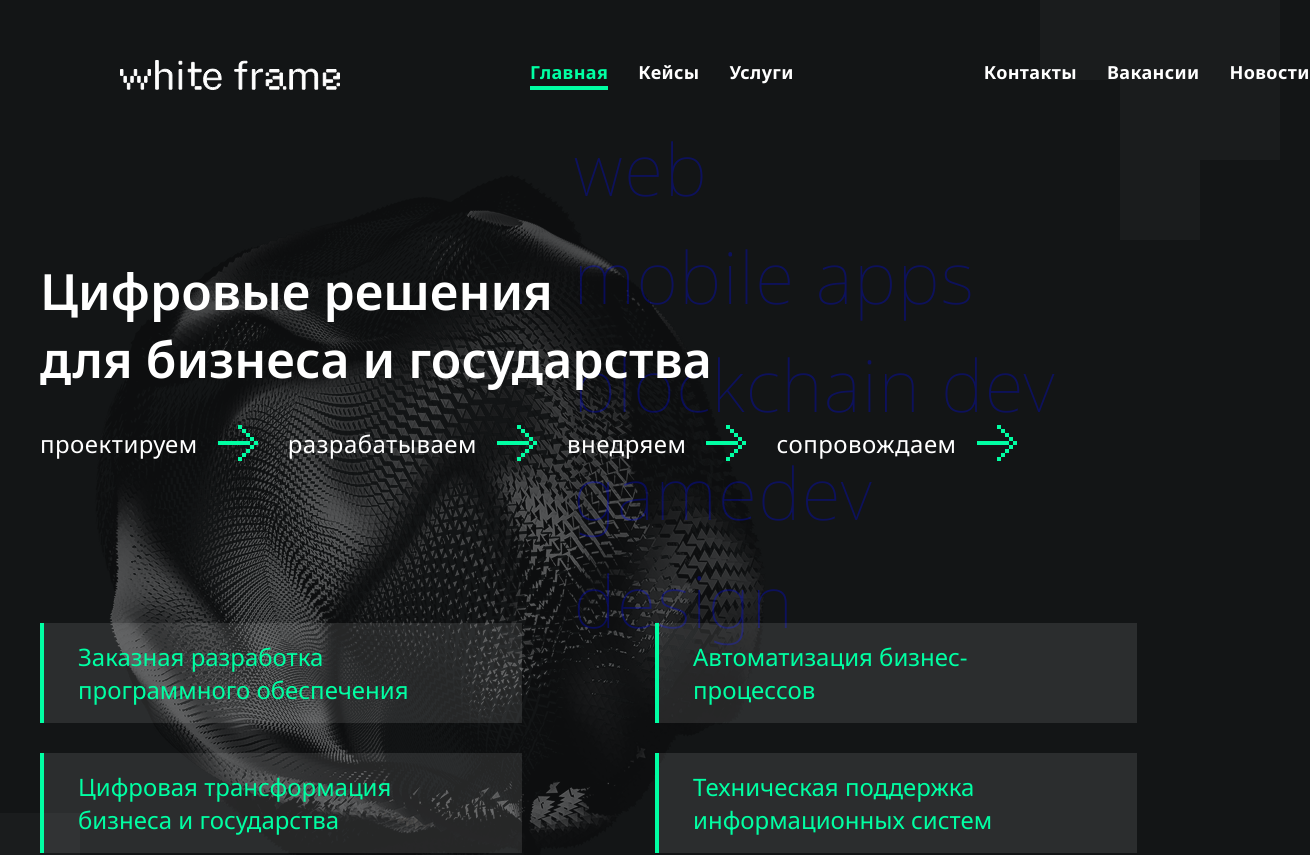
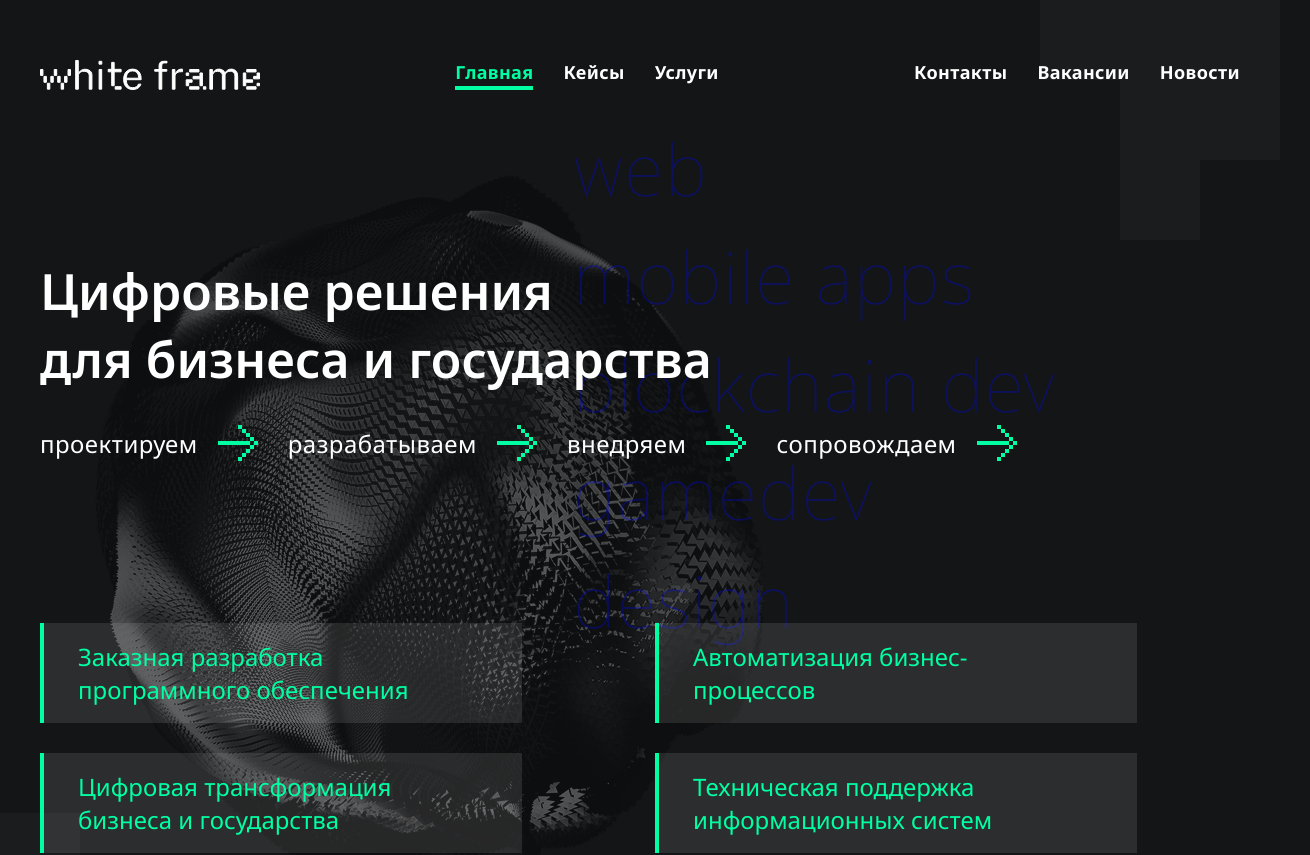
Before and after one commit to udazzZZ/white_frame, a React (Vite) app: page / in a window 1280 px wide. Shown: the top 855 px of the page, 1310 px wide, since content can reach past the window. Built offline with nearby package versions, Linux system fonts and the light colour scheme.

Commit message:
fix: fix header layout

```diff
--- a/src/components/Header/Header.module.scss
+++ b/src/components/Header/Header.module.scss
@@ -1,18 +1,16 @@
 .siteHeader {
+    display: flex;
+    justify-content: center;
     position: absolute;
-    top: 60px;
-    left: 0;
     z-index: 20;
     width: 100%;
 }
 
 .inner {
     display: flex;
-    align-items: flex-start;
-    width: min(100% - 240px, var(--container-width));
-    min-height: 37px;
-    margin: 0 auto;
-    gap: 190px;
+    justify-content: space-between;
+    width: min(100% - 40px, var(--container-width));
+    padding: 60px 0 0;
 }
 
 .logo {
@@ -24,9 +22,7 @@
 
 .nav {
     display: flex;
-    flex: 1 1 auto;
-    align-items: flex-start;
-    gap: 190px;
+    justify-content: space-between;
 }
 
 .navGroup {
@@ -148,23 +144,20 @@
 }
 
 @media (max-width: 1024px) {
-    .inner {
-        width: min(100% - 40px, var(--container-width));
-        gap: 80px;
+    .logo {
+        min-width: 180px;
+        width: 180px;
     }
 
-    .nav {
-        gap: 80px;
+    .link {
+        font-size: 14px;
     }
 }
 
 @media (max-width: 767px) {
-    .siteHeader {
-        top: 50px;
-    }
-
     .inner {
-        width: min(100% - 40px, 335px);
+        width: 335px;
+        padding-top: 50px;
         min-height: 18px;
         align-items: flex-start;
     }
@@ -175,7 +168,7 @@
         height: 18px;
     }
 
-    .nav {
+    .navGroup {
         display: none;
     }
 
--- a/src/components/Header/Header.tsx
+++ b/src/components/Header/Header.tsx
@@ -14,23 +14,6 @@ export const Header = () => {
         return () => document.body.classList.remove("is-menu-open");
     }, [isMenuOpen]);
 
-    useEffect(() => {
-        const mediaQuery = window.matchMedia("(min-width: 768px)");
-
-        const closeMenuOnDesktop = () => {
-            if (mediaQuery.matches) {
-                setIsMenuOpen(false);
-            }
-        };
-
-        closeMenuOnDesktop();
-        mediaQuery.addEventListener("change", closeMenuOnDesktop);
-
-        return () => {
-            mediaQuery.removeEventListener("change", closeMenuOnDesktop);
-        };
-    }, []);
-
     return (
         <header className={styles.siteHeader}>
             <div className={styles.inner}>
@@ -42,13 +25,8 @@ export const Header = () => {
                     <img src="/logo.svg" alt="" />
                 </a>
 
-                <nav className={styles.nav} aria-label="Основная навигация">
                 <div className={styles.navGroup}>
-                        <a
-                            className={styles.link}
-                            data-active="true"
-                            href="#hero"
-                        >
+                    <a className={styles.link} data-active="true" href="#hero">
                         Главная
                     </a>
                     <a className={styles.link} href="#cases">
@@ -69,7 +47,6 @@ export const Header = () => {
                         Новости
                     </a>
                 </div>
-                </nav>
 
                 <button
                     className={styles.menuButton}
```
Lines whose indentation alone changed are shown as unchanged.
